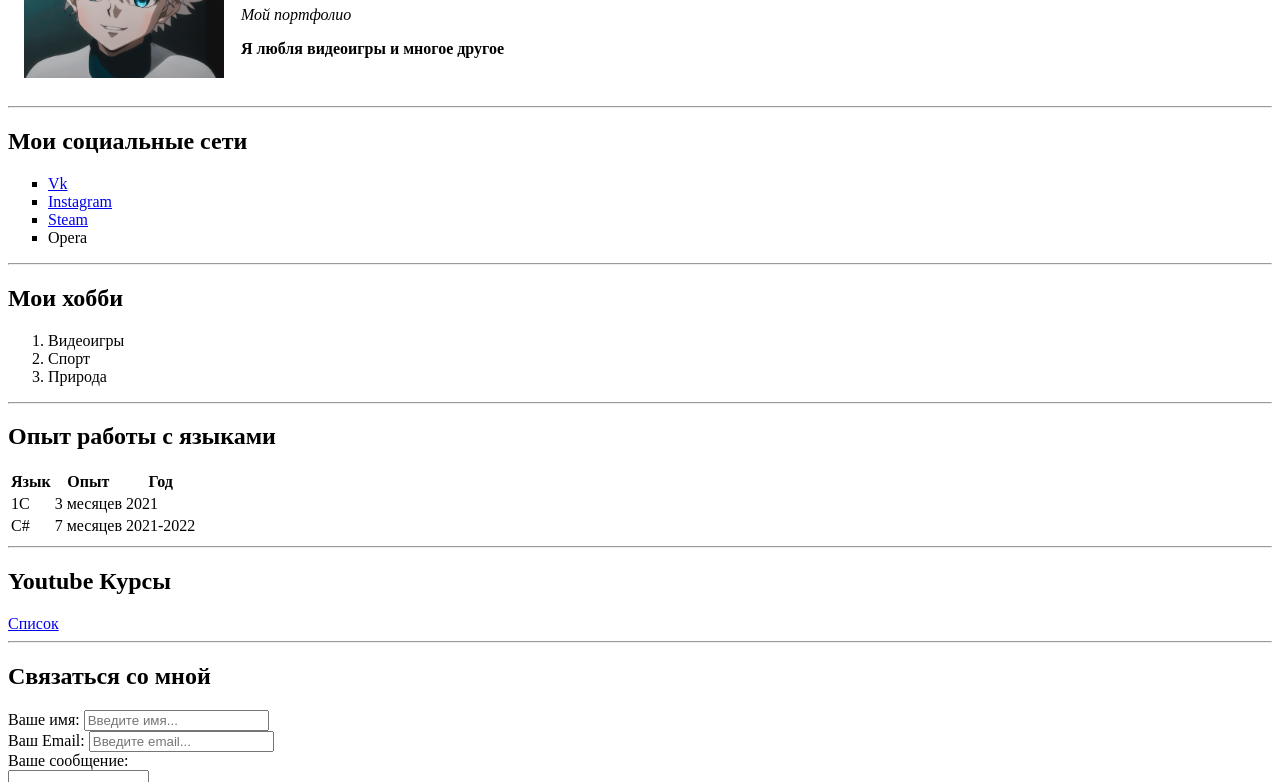
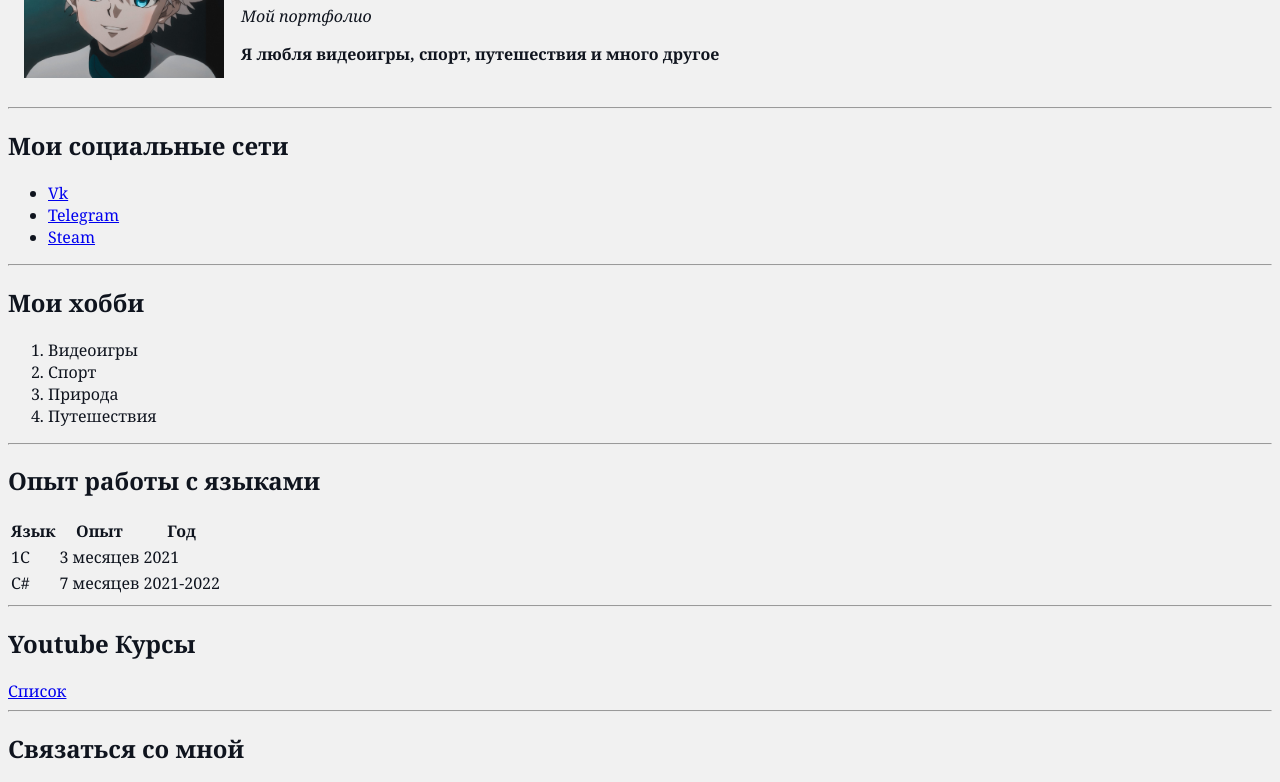
Before and after one commit to HarFeneo/CV, a plain HTML site: page index.html in a window 1280 px wide. Shown: the part 106-888 px from the top of the page. Drawn offline with Linux system fonts and the light colour scheme.

Commit message:
Add files via upload

```diff
--- a/index.html
+++ b/index.html
@@ -3,6 +3,7 @@
 <head>
     <meta charset="UTF-8" />
     <title>My Portfolio</title>
+    <link rel="stylesheet" href="styles.css">
 </head>
 <body>
 
@@ -14,7 +15,7 @@
             <td>
                 <h1>Высотин Даниил</h1>
                 <p><em>Мой портфолио</em></p>
-                <p><strong>Я любля видеоигры и многое другое</strong></p>
+                <p><strong>Я любля видеоигры, спорт, путешествия и много другое</strong></p>
             </td>
         </tr>
     </table>
@@ -22,11 +23,10 @@
  <hr>
 
  <h2>Мои социальные сети</h2>
-<ul type="square">
+<ul type="">
     <li><a href="https://vk.com/yandere_daniil" target="_blank">Vk</a></li>
-    <li><a href="https://instagram.com//danikvys" target="_blank">Instagram</a></li>
+    <li><a href="https://t.me/daniilvysotin" target="_blank">Telegram</a></li>
     <li><a href="https://steamcommunity.com/profiles/76561199168099551/" target="_blank">Steam</a></li>
-    <li>Opera</li>
 </ul>
 
 <hr>
@@ -36,6 +36,7 @@
      <li>Видеоигры</li>
      <li>Спорт</li>
      <li>Природа</li>
+     <li>Путешествия</li>
  </ol>
 
  <hr>
--- /dev/null
+++ b/styles.css
@@ -0,0 +1,9 @@
+body{
+    background-color: #f1f1f1;
+    color: #0f141e;
+
+    font-size: 16px;
+    font-weight: normal;
+    font-family: Cambria, Cochin, Georgia, Times, 'Times New Roman', serif;
+
+}
```
